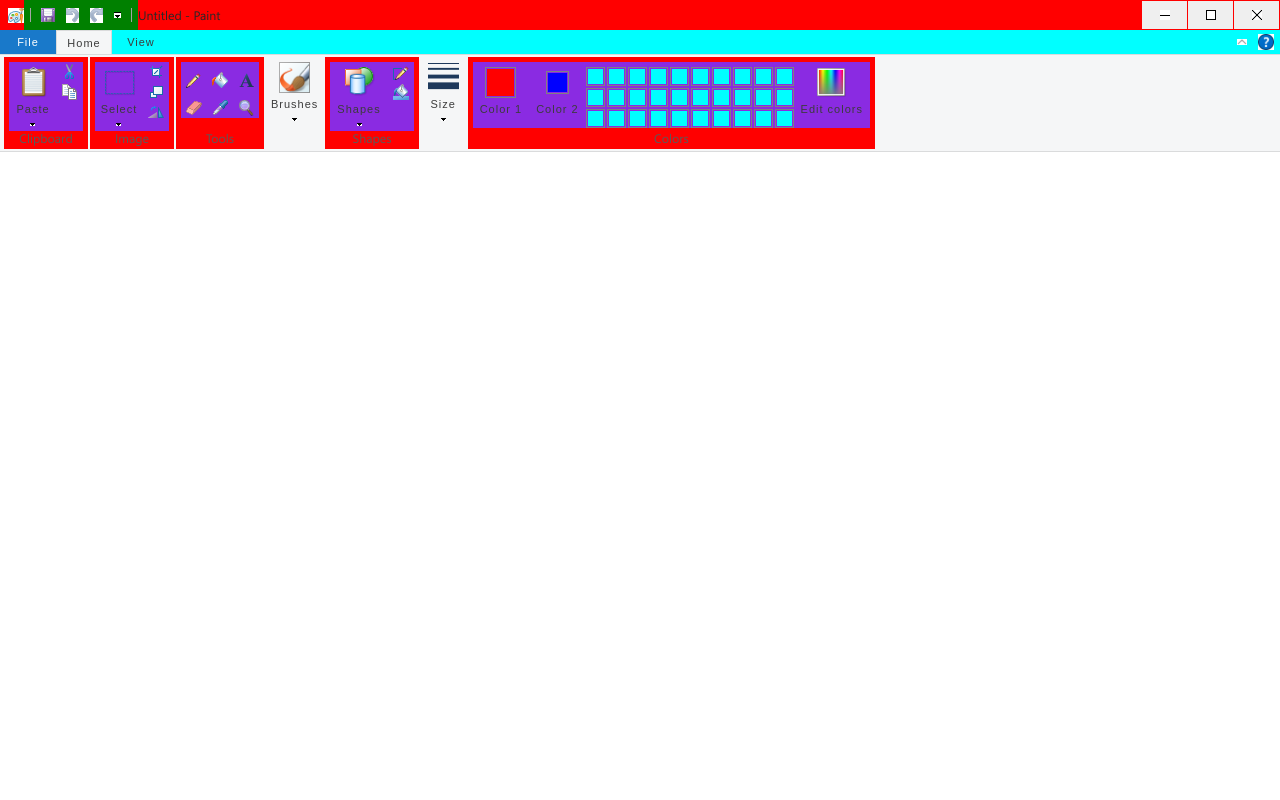
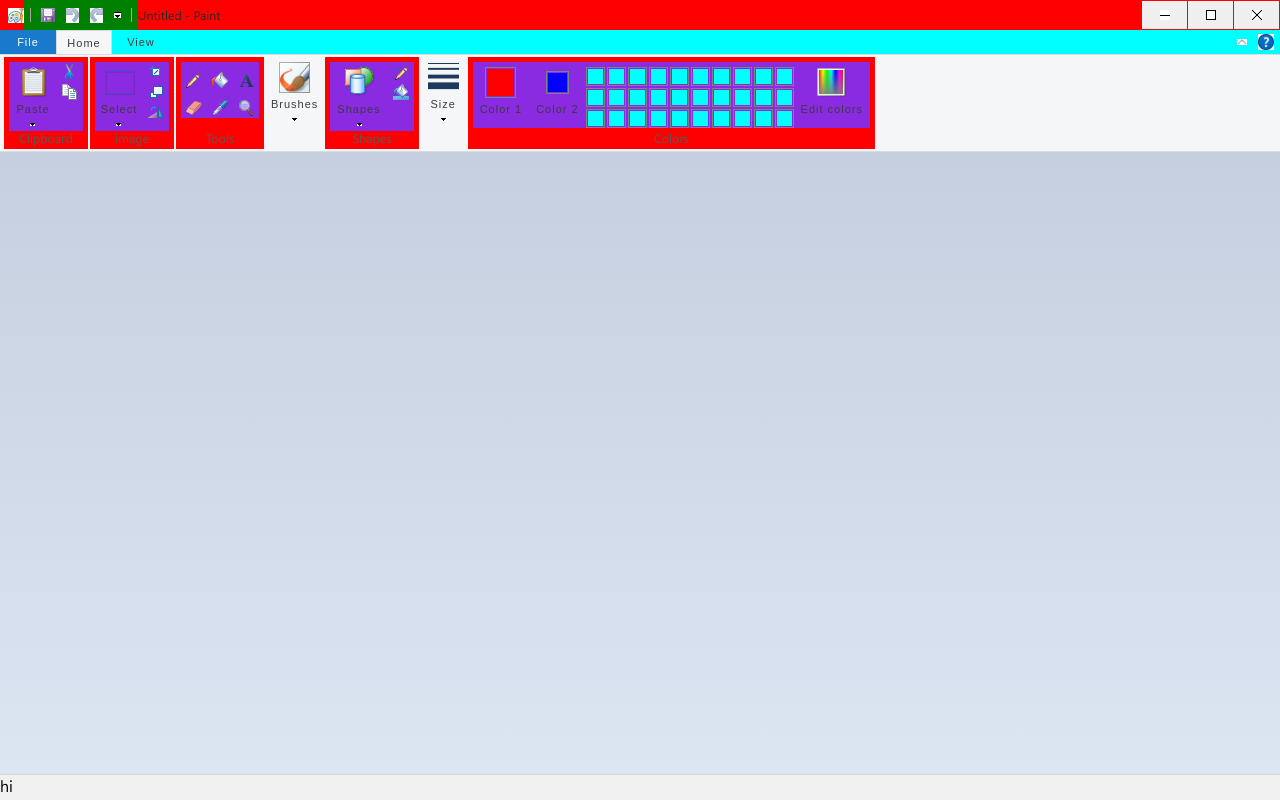
Before and after one commit to AverageUser4/ms-paint-remake, a React (Create React App) app: page / in a window 1280 px wide. Built offline with nearby package versions, Linux system fonts and the light colour scheme.

Commit message:
added bottombar

```diff
--- a/src/App.js
+++ b/src/App.js
@@ -1,15 +1,20 @@
 import React from 'react';
+
+import CanvasContainer from './components/CanvasContainer/CanvasContainer';
 import Ribbon from './components/Ribbon/Ribbon';
 import RibbonControls from './components/RibbonControls/RibbonControls';
 import TopBar from './components/TopBar/TopBar';
+import BottomBar from './components/BottomBar/BottomBar';
 
 function App() {
   return (
-    <div>
+    <article>
       <TopBar/>
       <RibbonControls/>
       <Ribbon/>
-    </div>
+      <CanvasContainer/>
+      <BottomBar/>
+    </article>
   );
 }
 
--- /dev/null
+++ b/src/components/BottomBar/BottomBar.js
@@ -0,0 +1,12 @@
+import React from "react";
+import css from './BottomBar.module.css';
+
+function BottomBar() {
+  return (
+    <footer className={css['container']}>
+      hi
+    </footer>
+  );
+}
+
+export default BottomBar;
--- /dev/null
+++ b/src/components/BottomBar/BottomBar.module.css
@@ -0,0 +1,8 @@
+.container {
+  height: var(--bottombar-height);
+
+  background-color: var(--dark-white);
+  border-top: 1px solid var(--line-medium);
+
+  box-sizing: border-box;
+}
--- /dev/null
+++ b/src/components/CanvasContainer/CanvasContainer.js
@@ -0,0 +1,12 @@
+import React from 'react';
+import css from './CanvasContainer.module.css';
+
+function CanvasContainer() {
+  return (
+    <div className={css['container']}>
+
+    </div>
+  );
+}
+
+export default CanvasContainer;
--- /dev/null
+++ b/src/components/CanvasContainer/CanvasContainer.module.css
@@ -0,0 +1,8 @@
+.container {
+  width: 100%;
+  /*note that proper height might be different depending on ui changes, eg. toolbar showed below ribbon, this is temporary*/
+  height: calc(100vh - var(--ribbon-height) - var(--ribbon-controls-height) - var(--topbar-height) - var(--bottombar-height));
+
+  background-color: var(--bg-canvas-bottom);
+  background-image: linear-gradient(var(--bg-canvas-top), var(--bg-canvas-bottom));
+}
--- a/src/components/Ribbon/Ribbon.module.css
+++ b/src/components/Ribbon/Ribbon.module.css
@@ -3,10 +3,12 @@
   align-items: flex-start;
   gap: 2px;
 
-  height: 92px;
+  height: var(--ribbon-height);
   padding: 2px 4px;
 
   background-color: var(--bg-ui);
   border-top: 1px solid var(--bg-line);
   border-bottom: 1px solid var(--bg-line);
+
+  box-sizing: border-box;
 }
--- a/src/components/RibbonControls/RibbonControls.module.css
+++ b/src/components/RibbonControls/RibbonControls.module.css
@@ -2,10 +2,12 @@
   display: flex;
   justify-content: space-between;
 
-  height: 24px;
+  height: var(--ribbon-controls-height);
   padding-right: 1px;
 
   background-color: cyan;
+
+  box-sizing: border-box;
 }
 
 .left {
--- a/src/components/TopBar/TopBar.module.css
+++ b/src/components/TopBar/TopBar.module.css
@@ -2,10 +2,12 @@
   display: flex;
   justify-content: space-between;
 
-  height: 30px;
+  height: var(--topbar-height);
   padding: 0 1px 0 8px;
 
   background-color: red;
+
+  box-sizing: border-box;
 }
 
 .items {
--- a/src/css/variables.css
+++ b/src/css/variables.css
@@ -3,9 +3,12 @@
   --bg-ui: rgb(245, 246, 247);
   --bg-line: rgb(218, 219, 220);
   --bg-line-light: rgb(235, 235, 236);
-  --bg-canvas-light: rgb(220, 229, 242);
-  --bg-canvas-dark: rgb(185, 194, 209);
+  --bg-canvas-top: rgb(197, 207, 223);
+  --bg-canvas-bottom: rgb(220, 229, 242);
+  --dark-white: rgb(240, 240, 240);
+  --dots: rgb(191, 191, 191);
   --line: rgb(227, 228, 229);
+  --line-medium: rgb(215, 215, 215);
   --line-dark: rgb(165, 165, 165);
   --line-darker: rgb(128, 128, 128);
   --canvas-shadow: rgb(171, 184, 202);
@@ -28,4 +31,9 @@
 
   --ribbon-icon-size: 31px;
   --ribbon-icon-small-size: 23px;
+
+  --ribbon-height: 98px;
+  --ribbon-controls-height: 24px;
+  --topbar-height: 30px;
+  --bottombar-height: 26px;
 }
```
